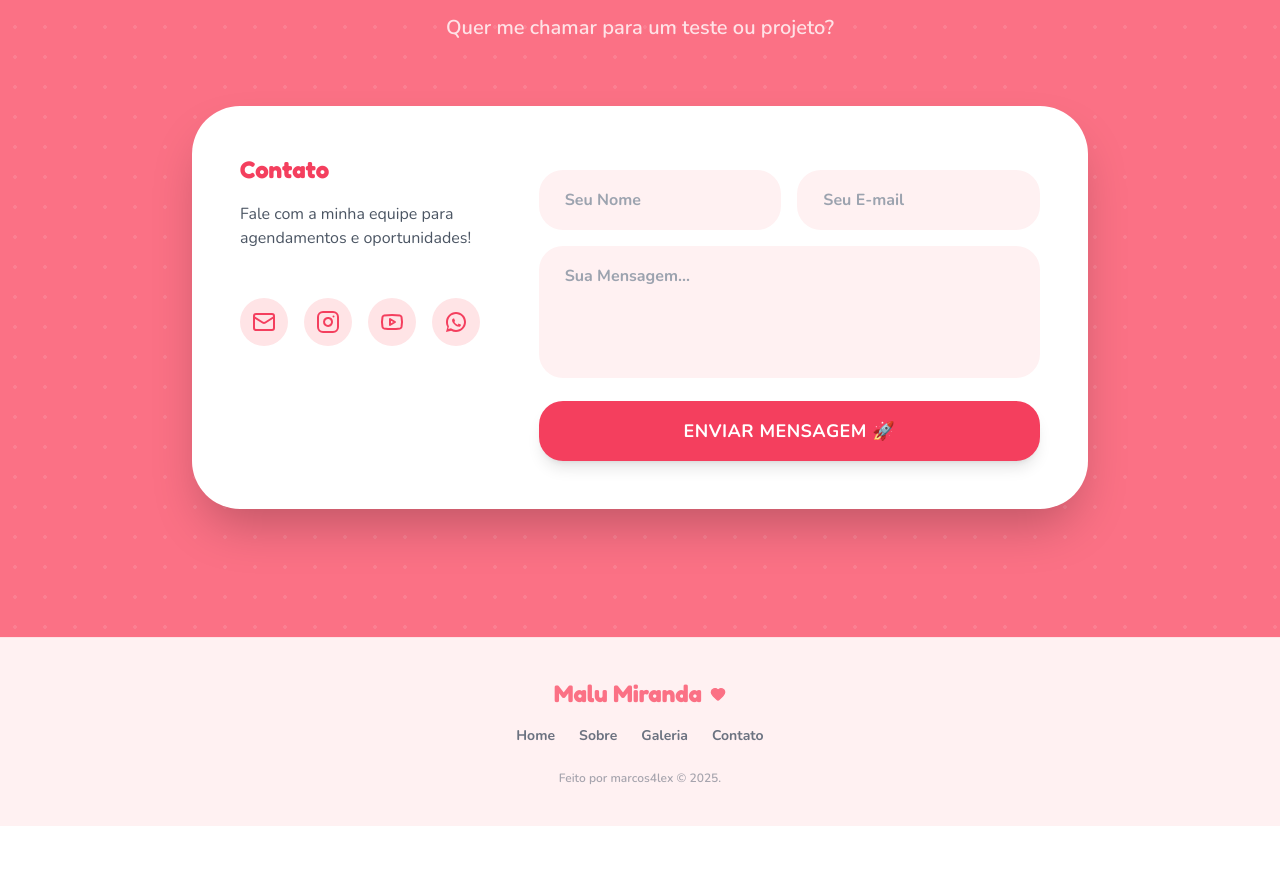
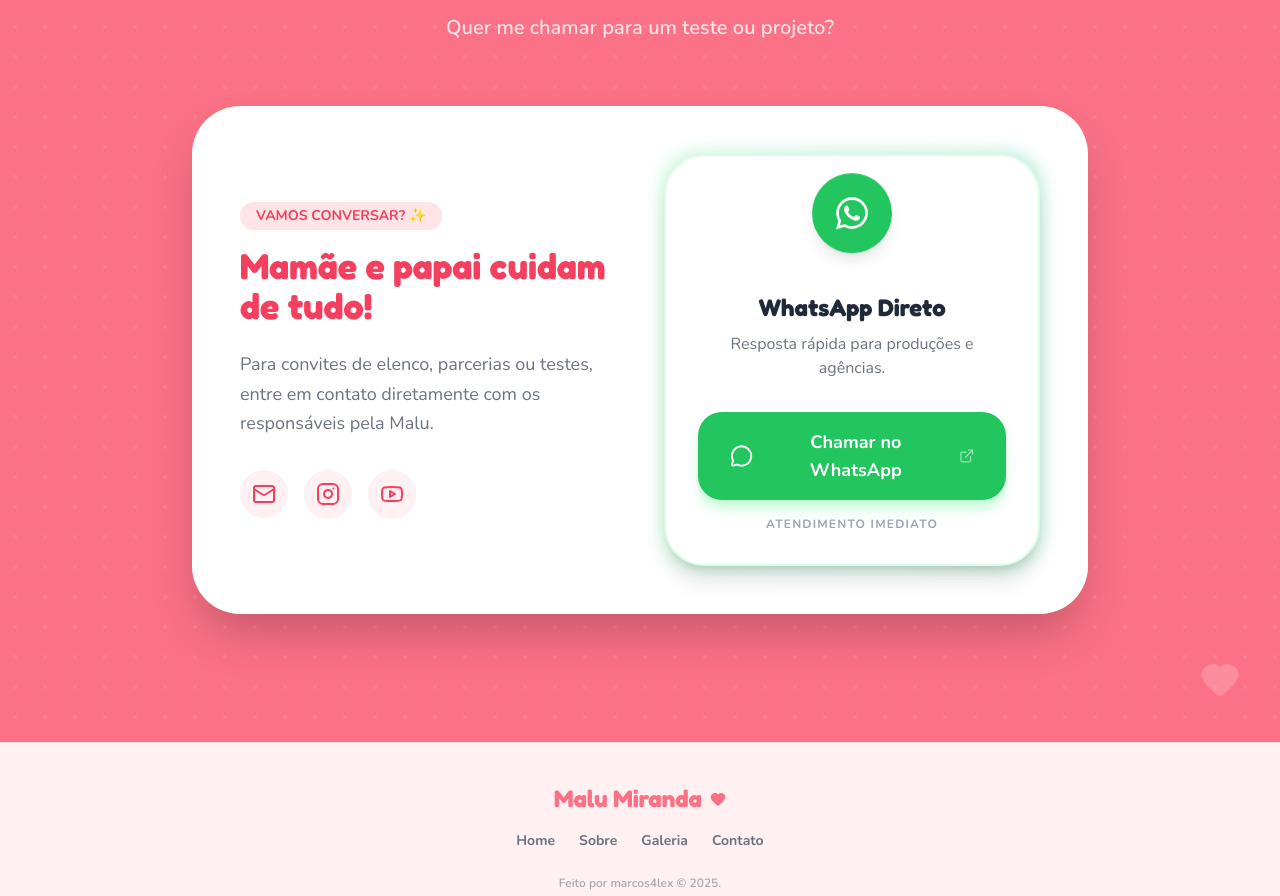
Before and after one commit to marcos4lex/portfolio-malu-miranda, a React (Vite) app: page / in a window 1280 px wide. Shown: the part 7634-8530 px from the top of the page. Before the commit the page ends 8460 px from the top, so only its background shows below. Built offline with nearby package versions, Linux system fonts and the light colour scheme.

Commit message:
Refactor DOM em Contact e URI encode WhatsApp

```diff
--- a/components/Contact.tsx
+++ b/components/Contact.tsx
@@ -1,25 +1,23 @@
 import React from 'react';
 import { SectionTitle } from './SectionTitle';
-import { Mail, Instagram, Youtube } from 'lucide-react';
-
-const Whatsapp = (props: React.SVGProps<SVGSVGElement>) => (
-  <svg
-    xmlns="http://www.w3.org/2000/svg"
-    width="24"
-    height="24"
-    viewBox="0 0 24 24"
-    fill="currentColor"
-    {...props}
-  >
-    <path d="M12.001 2C6.478 2 2.001 6.477 2.001 12c0 1.82.497 3.539 1.366 5.03L2.001 22l5.122-1.326c1.432.793 3.076 1.226 4.878 1.226 5.522 0 10-4.477 10-10S17.523 2 12.001 2zm0 2c4.418 0 8 3.582 8 8s-3.582 8-8 8c-1.722 0-3.324-.523-4.664-1.424l-.316-.212-2.784.721.737-2.736-.226-.337A7.95 7.95 0 0 1 4.001 12c0-4.418 3.582-8 8-8zm4.496 10.384c-.218-.11-1.294-.645-1.493-.718-.2-.073-.346-.11-.492.11-.146.219-.564.71-.691.855-.127.146-.255.164-.473.055-.218-.11-.921-.34-1.754-1.084-.65-.58-1.087-1.297-1.215-1.516-.127-.219-.014-.337.095-.446.098-.098.218-.255.327-.382.11-.127.146-.218.219-.364.073-.146.036-.273-.018-.382-.055-.11-.492-1.183-.674-1.62-.176-.423-.356-.365-.492-.372-.127-.008-.273-.008-.418-.008-.146 0-.382.055-.582.273-.2.219-.764.746-.764 1.82 0 1.074.782 2.111.891 2.257.11.146 1.538 2.348 3.727 3.294.521.226.927.361 1.242.461.517.164.988.141 1.36.086.413-.061 1.294-.528 1.477-1.037.182-.51.182-.946.127-1.037-.055-.091-.2-.146-.418-.255z" />
-  </svg>
-);
+import { Mail, Instagram, Youtube, MessageCircle, Heart, ExternalLink } from 'lucide-react';
 
 export const Contact: React.FC = () => {
+  const whatsappNumber = "+5521981810505"; // número do pai
+  const whatsappUrl = `https://wa.me/${whatsappNumber}?text=${encodeURIComponent('Olá! Vi o portfólio da Malu e gostaria de conversar.')}`;
+
   return (
     <section id="contato" className="py-20 md:py-32 bg-pinky-400 text-white relative overflow-hidden">
       {/* Background patterns */}
       <div className="absolute inset-0 opacity-10" style={{ backgroundImage: 'radial-gradient(#fff 2px, transparent 2px)', backgroundSize: '30px 30px' }}></div>
+
+      {/* Floating elements */}
+      <div className="absolute top-10 left-10 animate-float opacity-20">
+        <Heart size={60} className="fill-white text-white" />
+      </div>
+      <div className="absolute bottom-10 right-10 animate-float opacity-20" style={{ animationDelay: '2s' }}>
+        <Heart size={40} className="fill-white text-white" />
+      </div>
 
       <div className="container mx-auto px-6 md:px-12 relative z-10">
         <SectionTitle
@@ -28,83 +26,97 @@ export const Contact: React.FC = () => {
           light
         />
 
-        <div className="max-w-4xl mx-auto bg-white rounded-[3rem] p-8 md:p-12 shadow-2xl shadow-pinky-900/20">
-          <div className="flex flex-col md:flex-row gap-12">
+        <div className="max-w-4xl mx-auto bg-white rounded-[3rem] p-8 md:p-12 shadow-2xl shadow-pinky-900/20 text-gray-700">
+          <div className="flex flex-col md:flex-row items-center gap-12">
 
-            {/* Info */}
-            <div className="w-full md:w-1/3 text-gray-600">
-              <h3 className="text-2xl font-display font-bold text-pinky-500 mb-4">Contato</h3>
-              <p className="mb-8 font-medium">
-                Fale com a minha equipe para agendamentos e oportunidades!
+            {/* Info Column */}
+            <div className="w-full md:w-1/2 text-center md:text-left">
+              <div className="inline-block bg-pinky-100 text-pinky-500 px-4 py-1 rounded-full text-sm font-bold mb-4">
+                VAMOS CONVERSAR? ✨
+              </div>
+              <h3 className="text-3xl md:text-4xl font-display font-bold text-pinky-500 mb-6">
+                Mamãe e papai cuidam de tudo!
+              </h3>
+              <p className="text-lg mb-8 font-medium text-gray-500 leading-relaxed">
+                Para convites de elenco, parcerias ou testes, entre em contato diretamente com os responsáveis pela Malu.
               </p>
 
-              <div className="space-y-6">
-                <div className="flex gap-4 pt-4">
-                  <a href="mailto:amalu.2905@gmail.com" target="_blank" rel="noopener noreferrer" className="w-12 h-12 bg-pinky-100 rounded-full flex items-center justify-center text-pinky-500 hover:bg-pinky-500 hover:text-white transition-all hover:scale-110">
+              <div className="flex flex-row flex-wrap gap-4 mt-8 items-center md:items-start justify-center md:justify-start">
+                <a
+                  href="mailto:amalu.2905@gmail.com"
+                  className="flex items-center gap-3 group hover:text-pinky-500 transition-colors"
+                >
+                  <div className="w-12 h-12 bg-pinky-50 rounded-full flex items-center justify-center text-pinky-500 group-hover:bg-pinky-500 group-hover:text-white transition-all">
                     <Mail size={24} />
+                  </div>
+                </a>
+                <a
+                  href="https://instagram.com/malu.miranda"
+                  target="_blank"
+                  rel="noopener noreferrer"
+                  className="w-12 h-12 bg-pinky-50 rounded-full flex items-center justify-center text-pinky-500 hover:bg-pinky-500 hover:text-white transition-all hover:scale-110 shadow-sm"
+                  title="Instagram"
+                >
+                  <Instagram size={24} />
+                </a>
+                <a
+                  href="https://youtube.com/@amalu.miranda"
+                  target="_blank"
+                  rel="noopener noreferrer"
+                  className="w-12 h-12 bg-pinky-50 rounded-full flex items-center justify-center text-pinky-500 hover:bg-pinky-500 hover:text-white transition-all hover:scale-110 shadow-sm"
+                  title="YouTube"
+                >
+                  <Youtube size={24} />
+                </a>
+              </div>
+            </div>
+
+            {/* WhatsApp CTA Column */}
+            <div className="w-full md:w-1/2">
+              <div className="relative group">
+                {/* Decorative background for the card */}
+                <div className="absolute -inset-1 bg-gradient-to-r from-green-400 to-emerald-500 rounded-[2.5rem] blur opacity-25 group-hover:opacity-50 transition duration-1000 group-hover:duration-200"></div>
+
+                <div className="relative bg-white border-2 border-green-100 rounded-[2.5rem] p-8 text-center shadow-xl">
+                  <div className="w-20 h-20 bg-green-500 text-white rounded-full flex items-center justify-center mx-auto mb-6 shadow-lg animate-bounce-slow">
+                    <WhatsAppIcon />
+                  </div>
+
+                  <h4 className="text-2xl font-display font-bold text-gray-800 mb-2">
+                    WhatsApp Direto
+                  </h4>
+                  <p className="text-gray-500 font-medium mb-8">
+                    Resposta rápida para produções e agências.
+                  </p>
+
+                  <a
+                    href={whatsappUrl}
+                    target="_blank"
+                    rel="noopener noreferrer"
+                    className="inline-flex items-center gap-3 bg-green-500 hover:bg-green-600 text-white font-bold py-4 px-8 rounded-2xl shadow-lg shadow-green-200 hover:shadow-green-300 transform hover:-translate-y-1 transition-all duration-300 w-full justify-center text-lg"
+                  >
+                    <MessageCircle size={24} />
+                    Chamar no WhatsApp
+                    <ExternalLink size={16} className="opacity-50" />
                   </a>
-                  <a href="https://www.instagram.com/malu.miranda" target="_blank" rel="noopener noreferrer" className="w-12 h-12 bg-pinky-100 rounded-full flex items-center justify-center text-pinky-500 hover:bg-pinky-500 hover:text-white transition-all hover:scale-110">
-                    <Instagram />
-                  </a>
-                  <a href="https://www.youtube.com/@amalu.miranda" target="_blank" rel="noopener noreferrer" className="w-12 h-12 bg-pinky-100 rounded-full flex items-center justify-center text-pinky-500 hover:bg-pinky-500 hover:text-white transition-all hover:scale-110">
-                    <Youtube />
-                  </a>
-                  <a href="https://wa.me/+5521981810505" target="_blank" rel="noopener noreferrer" className="w-12 h-12 bg-pinky-100 rounded-full flex items-center justify-center text-pinky-500 hover:bg-pinky-500 hover:text-white transition-all hover:scale-110">
-                    <Whatsapp />
-                  </a>
+
+                  <p className="mt-4 text-xs text-gray-400 font-bold uppercase tracking-widest">
+                    Atendimento Imediato
+                  </p>
                 </div>
               </div>
             </div>
 
-            {/* Form */}
-            <div className="w-full md:w-2/3">
-              <form className="space-y-4" action="https://formsubmit.co/amalu.2905@gmail.com" method="POST">
-                <input type="hidden" name="_template" value="table" />
-                <input type="hidden" name="_captcha" value="false" />
-                <input type="hidden" name="_subject" value="Nova mensagem do portfólio - Malu Miranda" />
-                <input type="hidden" name="_next" value="https://malu-miranda-portfolio.vercel.app/#contato" />
-                <div className="grid grid-cols-1 md:grid-cols-2 gap-4">
-                  <div>
-                    <input
-                      type="text"
-                      name="name"
-                      required
-                      className="w-full bg-pinky-50 border-2 border-transparent focus:border-pinky-300 rounded-2xl px-6 py-4 text-gray-700 font-bold focus:outline-none transition-colors placeholder-gray-400"
-                      placeholder="Seu Nome"
-                    />
-                  </div>
-                  <div>
-                    <input
-                      type="email"
-                      name="email"
-                      required
-                      className="w-full bg-pinky-50 border-2 border-transparent focus:border-pinky-300 rounded-2xl px-6 py-4 text-gray-700 font-bold focus:outline-none transition-colors placeholder-gray-400"
-                      placeholder="Seu E-mail"
-                    />
-                  </div>
-                </div>
-
-                <div>
-                  <textarea
-                    name="message"
-                    required
-                    rows={4}
-                    className="w-full bg-pinky-50 border-2 border-transparent focus:border-pinky-300 rounded-2xl px-6 py-4 text-gray-700 font-bold focus:outline-none transition-colors placeholder-gray-400 resize-none"
-                    placeholder="Sua Mensagem..."
-                  ></textarea>
-                </div>
-
-                <button
-                  type="submit"
-                  className="w-full bg-pinky-500 hover:bg-pinky-600 text-white font-bold py-4 rounded-2xl shadow-lg hover:shadow-xl transform hover:-translate-y-1 transition-all duration-300 text-lg uppercase tracking-wide"
-                >
-                  Enviar Mensagem 🚀
-                </button>
-              </form>
-            </div>
           </div>
         </div>
       </div>
     </section>
   );
 };
+
+// Custom WhatsApp Icon for better brand recognition
+const WhatsAppIcon = () => (
+  <svg viewBox="0 0 24 24" width="32" height="32" fill="currentColor">
+    <path d="M17.472 14.382c-.297-.149-1.758-.867-2.03-.967-.273-.099-.471-.148-.67.15-.197.297-.767.966-.94 1.164-.173.199-.347.223-.644.075-.297-.15-1.255-.463-2.39-1.475-.883-.788-1.48-1.761-1.653-2.059-.173-.297-.018-.458.13-.606.134-.133.298-.347.446-.52.149-.174.198-.298.298-.497.099-.198.05-.371-.025-.52-.075-.149-.669-1.612-.916-2.207-.242-.579-.487-.5-.669-.51-.173-.008-.371-.01-.57-.01-.198 0-.52.074-.792.372-.272.297-1.04 1.016-1.04 2.479 0 1.462 1.065 2.875 1.213 3.074.149.198 2.096 3.2 5.077 4.487.709.306 1.262.489 1.694.625.712.227 1.36.195 1.871.118.571-.085 1.758-.719 2.006-1.413.248-.694.248-1.289.173-1.413-.074-.124-.272-.198-.57-.347m-5.421 7.403h-.004a9.87 9.87 0 01-5.031-1.378l-.361-.214-3.741.982.998-3.648-.235-.374a9.86 9.86 0 01-1.51-5.26c.001-5.45 4.436-9.884 9.888-9.884 2.64 0 5.122 1.03 6.988 2.898a9.825 9.825 0 012.893 6.994c-.003 5.45-4.437 9.884-9.885 9.884m8.413-18.297A11.815 11.815 0 0012.05 0C5.495 0 .16 5.335.157 11.892c0 2.096.547 4.142 1.588 5.945L.057 24l6.305-1.654a11.882 11.882 0 005.683 1.448h.005c6.554 0 11.89-5.335 11.893-11.893a11.821 11.821 0 00-3.48-8.413z" />
+  </svg>
+);
```
